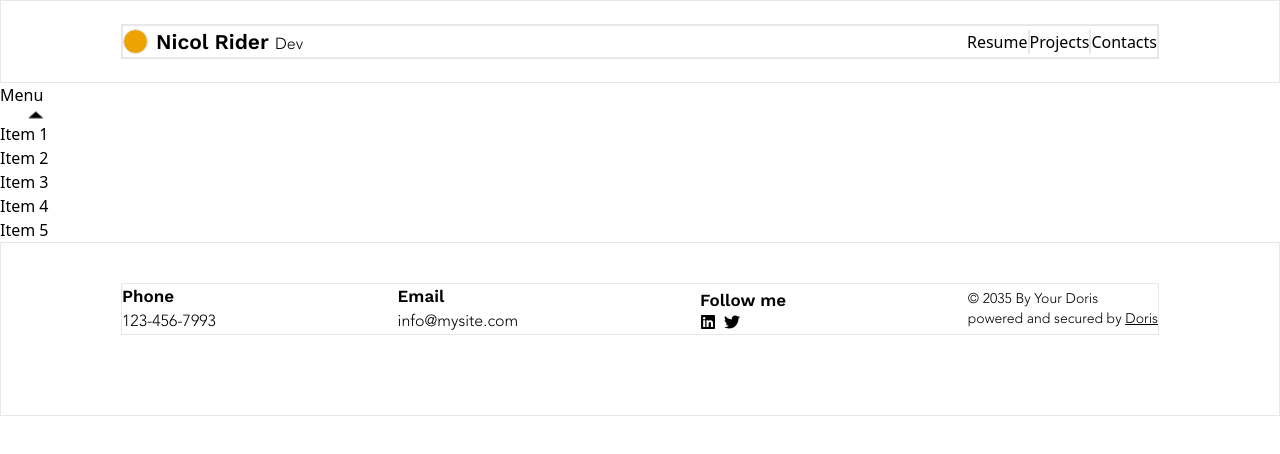
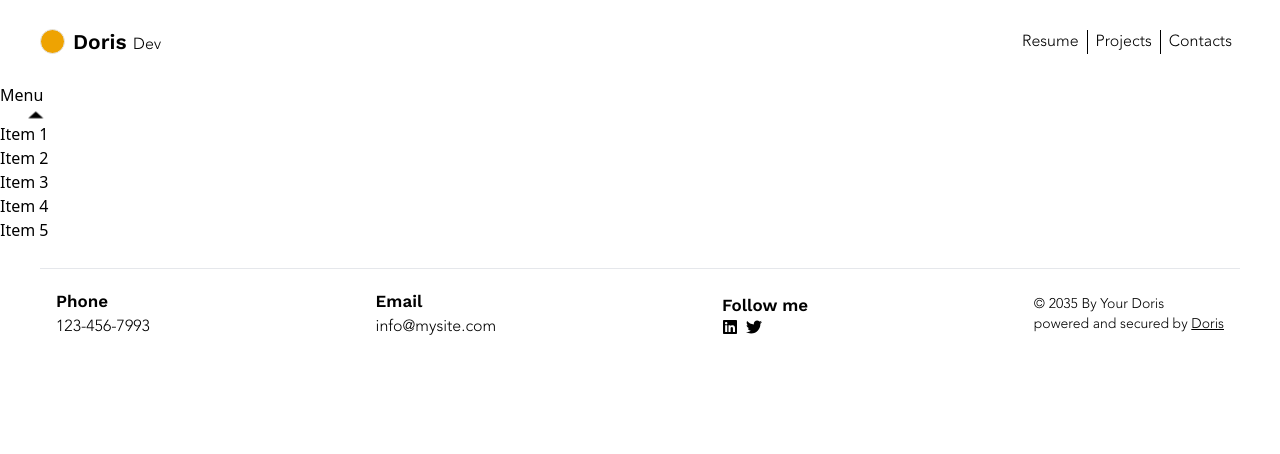
Before and after one commit to airxist/portfolio, a React (Vite) app: page /anime in a window 1280 px wide. Shown: the top 454 px of the page. Built offline with nearby package versions, Linux system fonts and the light colour scheme.

Commit message:
footer fix

```diff
--- a/src/components/common/Header.jsx
+++ b/src/components/common/Header.jsx
@@ -9,15 +9,15 @@ import MobileNav from "./MobileNav";
 
 const Header = () => {
   return (
-    <header className="h-[83px] flex items-center normal-pad border">
-      <div className="w-full border-2 flex-apart">
+    <header className="h-[83px] flex items-center normal-pad">
+      <div className="w-full flex-apart">
         <div className="flex-apart gap-x-2">
           <Link to="/">
             <IconWrapper containerStyle="size-[25px] border bg-[var(--orange)] rounded-full" />
           </Link>
 
           <h2 className="text-[21px] font-work_sans_sm">
-            Nicol Rider <span className="text-base font-avenir">Dev</span>
+            Doris <span className="text-base font-avenir">Dev</span>
           </h2>
         </div>
 
--- a/src/components/common/Nav.jsx
+++ b/src/components/common/Nav.jsx
@@ -3,10 +3,16 @@ import { Link } from "react-router-dom";
 
 const Nav = () => {
   return (
-    <nav className="items-center hidden divide-x-2 md:flex">
-      <Link to="/resume">Resume</Link>
-      <Link to="/projects">Projects</Link>
-      <Link to="/contacts">Contacts</Link>
+    <nav className="items-center hidden list-none md:flex font-avenir">
+      <li className="px-2">
+        <Link to="/resume">Resume</Link>
+      </li>
+      <li className="px-2 border-black border-x">
+        <Link to="/projects">Projects</Link>
+      </li>
+      <li className="px-2">
+        <Link to="/contacts">Contacts</Link>
+      </li>
     </nav>
   );
 };
--- a/src/components/common/footer/Footer.jsx
+++ b/src/components/common/footer/Footer.jsx
@@ -4,8 +4,8 @@ import { FaLinkedin, FaTwitter } from "react-icons/fa";
 
 const Footer = () => {
   return (
-    <footer className="py-5 border md:pt-10 md:pb-20 md:flex-apart normal-pad">
-      <div className="flex flex-col justify-between flex-1 border md:items-center md:flex-row gap-y-5">
+    <footer className="md:pt-10 md:pb-20 md:flex-apart normal-pad md:h-[183px]">
+      <div className="flex flex-col justify-between flex-1 px-4 py-5 border-t md:items-center md:flex-row gap-y-5">
         <HeadDesc
           title="Phone"
           titleStyle="text-[17px] font-work_sans_sm"
--- a/src/index.css
+++ b/src/index.css
@@ -27,7 +27,7 @@
 
 
 .normal-pad {
-  @apply px-2 md:px-[7.5rem]
+  @apply px-2 md:px-10
 }
 
 .lead-btn {
```
